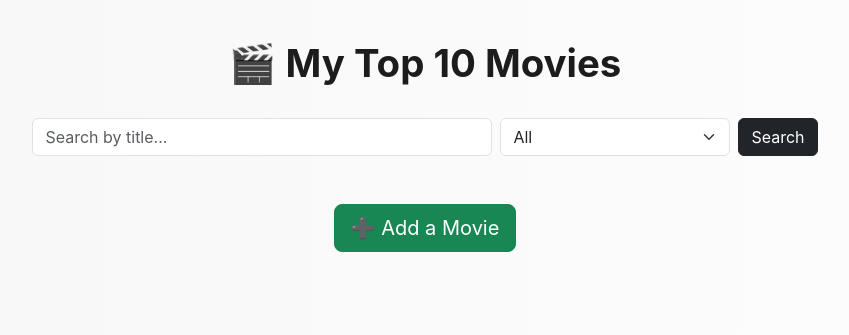
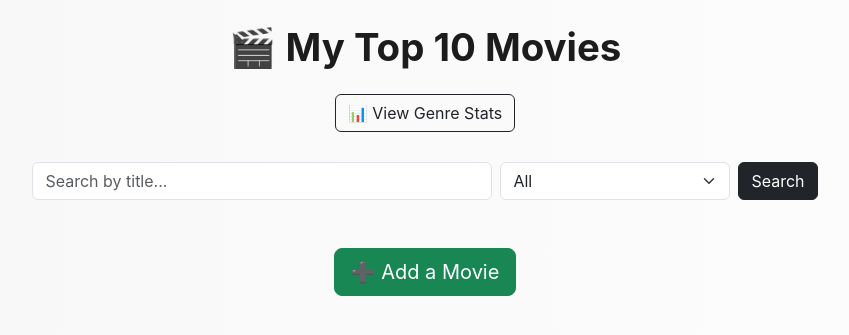
Before and after one commit to Cyber-Security-Tech/top10-movies-web, a Flask app: page / in a window 1280 px wide. Shown: the top 335 px of the page, without its empty margins (215-1064 px from the left). Run offline with Flask 3, Linux system fonts and the light colour scheme; data that the repository does not hold is empty.

Commit message:
Move genre stats to separate page and add View Stats button

```diff
--- a/app.py
+++ b/app.py
@@ -43,9 +43,22 @@ def home():
         movies = [m for m in movies if genre_filter in m.genres.split(", ")]
 
     genres = sorted(set(genre for m in Movie.query.all() for genre in m.genres.split(", ") if genre))
-    return render_template("index.html", movies=movies, genres=genres, selected_genre=genre_filter, search_query=search_query)
 
-# STEP 1: Search movies
+    return render_template("index.html", movies=movies, genres=genres,
+                           selected_genre=genre_filter, search_query=search_query)
+
+@app.route("/stats")
+def stats():
+    genre_counts = {}
+    for movie in Movie.query.all():
+        for genre in movie.genres.split(", "):
+            if genre:
+                genre_counts[genre] = genre_counts.get(genre, 0) + 1
+
+    sorted_genres = sorted(genre_counts.items(), key=lambda x: x[1], reverse=True)
+
+    return render_template("stats.html", genre_stats=sorted_genres)
+
 @app.route("/add", methods=["GET", "POST"])
 def add():
     form = AddForm()
@@ -64,13 +77,11 @@ def add():
             return redirect(url_for("add"))
     return render_template("add.html", form=form)
 
-# STEP 2: Add selected movie by TMDb ID
 @app.route("/add_movie/<int:tmdb_id>")
 def add_movie(tmdb_id):
     try:
         details = requests.get(f"{TMDB_DETAILS_URL}{tmdb_id}", params={"api_key": TMDB_API_KEY}).json()
-
-        genre_ids = details.get("genres", [])  # These are already resolved names, not IDs
+        genre_ids = details.get("genres", [])
         resolved_genres = [genre["name"] for genre in genre_ids]
 
         new_movie = Movie(
--- a/templates/index.html
+++ b/templates/index.html
@@ -41,12 +41,22 @@
       background-color: #0d6efd;
       color: white;
     }
+    .stats-button {
+      display: flex;
+      justify-content: center;
+      margin-bottom: 30px;
+    }
   </style>
 </head>
 <body>
 
-    <div class="container">
-        <h1>🎬 My Top 10 Movies</h1>
+<div class="container py-4">
+  <h1 class="text-center mb-4">🎬 My Top 10 Movies</h1>
+
+  <!-- 📊 View Stats Button -->
+  <div class="stats-button">
+    <a href="{{ url_for('stats') }}" class="btn btn-outline-dark">📊 View Genre Stats</a>
+  </div>
 
   <!-- Search and Filter -->
   <form class="d-flex justify-content-center mb-5" method="GET" action="{{ url_for('home') }}">
```
Also changed, not shown: templates/stats.html (added, +58 -0 lines). Lines whose indentation alone changed are shown as unchanged.
